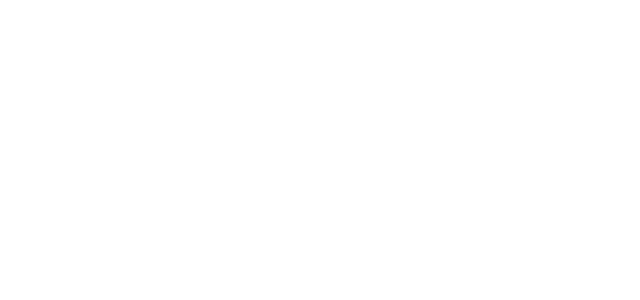
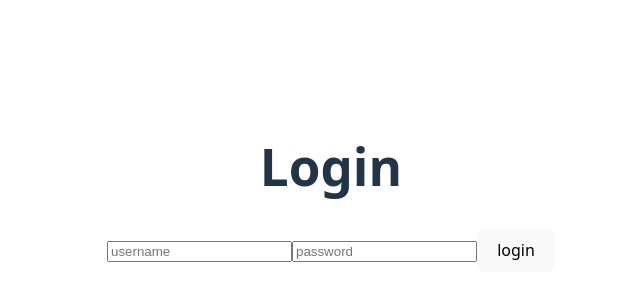
Before and after one commit to erbeeen/medtalk-web-app, a React (Vite) app in the folder frontend/: page /login in a window 1280 px wide. Before the commit this address had no page. Shown: the part 212-512 px from the top of the page, without its empty margins (309-949 px from the left). Built offline with nearby package versions, Linux system fonts and the light colour scheme.

Commit message:
feat(frontend): create login page to try out

```diff
--- a/frontend/src/App.jsx
+++ b/frontend/src/App.jsx
@@ -1,5 +1,7 @@
 import './App.css';
 import { Routes, Route } from 'react-router-dom';
+import Home from './routes/Home';
+import Login from './routes/Login';
 import About from './routes/About';
 import Contact from './routes/Contact';
 
@@ -7,8 +9,10 @@ function App() {
   return (
     <>
       <Routes>
-        <Route path='/' element={<Contact />} />
+        <Route path='/' element={<Home />} />
         <Route path='/about' element={<About />} />
+        <Route path='/contact' element={<Contact />}/>
+        <Route path='/login' element={<Login />}/>
       </Routes>
     </>
   )
--- /dev/null
+++ b/frontend/src/routes/Home.jsx
@@ -0,0 +1,11 @@
+import { Link } from "react-router-dom"
+
+export default function Home() {
+
+  return (
+    <div>
+      <h1>Home</h1>
+      <Link to="/login">Login</Link>
+    </div>
+  )
+}
--- /dev/null
+++ b/frontend/src/routes/Login.jsx
@@ -0,0 +1,62 @@
+import { useState } from "react";
+import { useNavigate } from "react-router-dom";
+
+export default function Login() {
+  const navigate = useNavigate();
+
+  const [credentials, setCredentials] = useState({
+    username: "",
+    password: "",
+  });
+
+  const handleLogin = async (event) => {
+    event.preventDefault();
+    if (!credentials.username || !credentials.password) {
+      console.log("provide all fields");
+      return;
+    }
+    try {
+      const response = await fetch("http://localhost:3000/api/users/login",
+        {
+          mode: "cors",
+          method: "POST",
+          headers: {
+            "Content-Type": "application/json",
+          },
+          body: JSON.stringify(credentials),
+        });
+
+      const data = await response.json();
+      console.log("response status code:", response.status);
+      console.log("finished decoding data json: ", data);
+      if (data.success) {
+        navigate("/about");
+      }
+    } catch (err) {
+      console.error(`Error executing login function: ${err}`);
+    }
+  }
+
+return (
+  <div>
+    <h1>Login</h1>
+    <form>
+      <input
+        type="text"
+        name="username"
+        placeholder="username"
+        value={credentials.username}
+        onChange={(e) => setCredentials({ ...credentials, username: e.target.value })}
+      />
+      <input
+        type="text"
+        name="password"
+        placeholder="password"
+        value={credentials.password}
+        onChange={(e) => setCredentials({ ...credentials, password: e.target.value })}
+      />
+      <button type="submit" onClick={handleLogin}>login</button>
+    </form>
+  </div>
+);
+}
```
